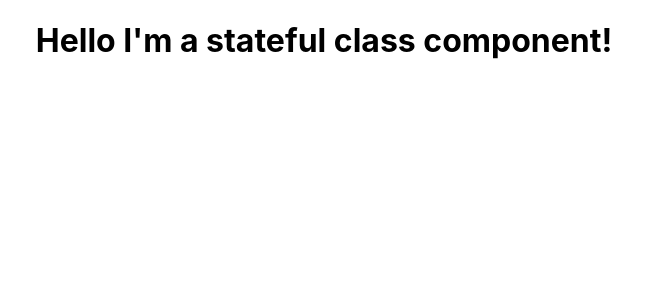
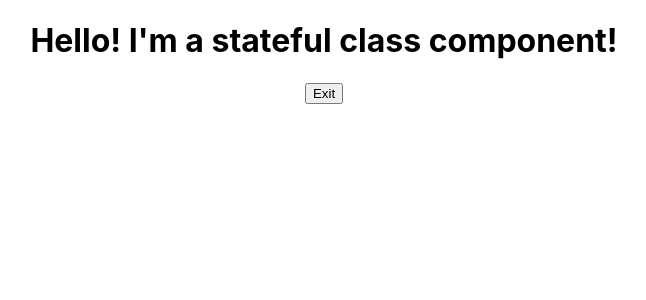
Before and after one commit to Ahmadalhindi/react-training, a React (Create React App) app in the folder my-app/: page / in a window 1280 px wide. Shown: the top 300 px of the page, without its empty margins (316-962 px from the left). Built offline with nearby package versions, Linux system fonts and the light colour scheme.

Commit message:
class components: step(2) - Adding state to components: ins StatefulGreeting.js insiade class we add constructor method. The constructor include super function and this.state with initial state objects. Then render the return of this.state propeties with heading and button tags.

```diff
--- a/my-app/src/components/StatefulGretting.js
+++ b/my-app/src/components/StatefulGretting.js
@@ -1,8 +1,22 @@
 import React from 'react';
 
 class StatefulGreeting extends React.Component {
+
+    constructor(props) {
+        super(props);
+        this.state={
+            instroction: "Hello!",
+            buttonText: "Exit",
+        };
+    }
+
     render() {
-        return <h1>Hello {this.props.greeting}</h1>
+        return(
+            <div>
+                <h1>{this.state.instroction} {this.props.greeting}</h1>
+                <button>{this.state.buttonText}</button>
+            </div>
+        )
     }
 }
 
```
